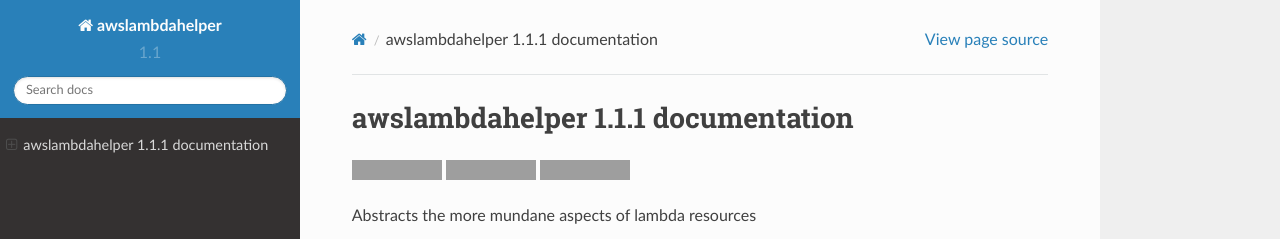
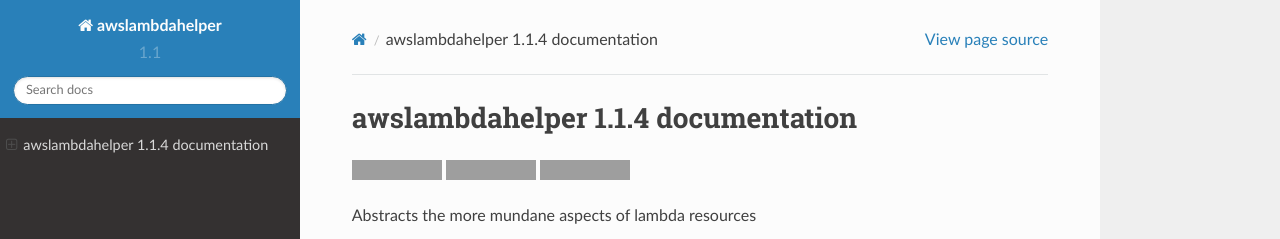
Before and after one commit to drewsonne/awslambdahelper, a Sphinx documentation site: the page built from docs/index.rst, in a window 1280 px wide. Shown: the top 239 px of the page. Built offline with Sphinx 7.4.7 and the Read the Docs theme 2.0.0, drawn with Linux system fonts in a browser that asks for light colours; pages that are not in the unit, such as notebooks, are missing from menus; grey boxes are pictures that could not be loaded.

Commit message:
Version bump.

```diff
--- a/build.py
+++ b/build.py
@@ -11,7 +11,7 @@ use_plugin("source_distribution")
 use_plugin("python.install_dependencies")
 
 name = "awslambdahelper"
-version = "1.1.3"
+version = "1.1.4"
 default_task = "publish"
 authors = (Author("Drew J. Sonne", "drew.sonne@gmail.com", ),)
 license = "LGLP"
--- a/docs/index.rst
+++ b/docs/index.rst
@@ -1,5 +1,5 @@
 ===================================
-awslambdahelper 1.1.1 documentation
+awslambdahelper 1.1.4 documentation
 ===================================
 
 .. image:: https://www.quantifiedcode.com/api/v1/project/bb53f496a1cc45f780342fc973270298/badge.svg
```
Also changed, not shown: README.md (+1 -1 lines), .travis.yml, 1 other file.
